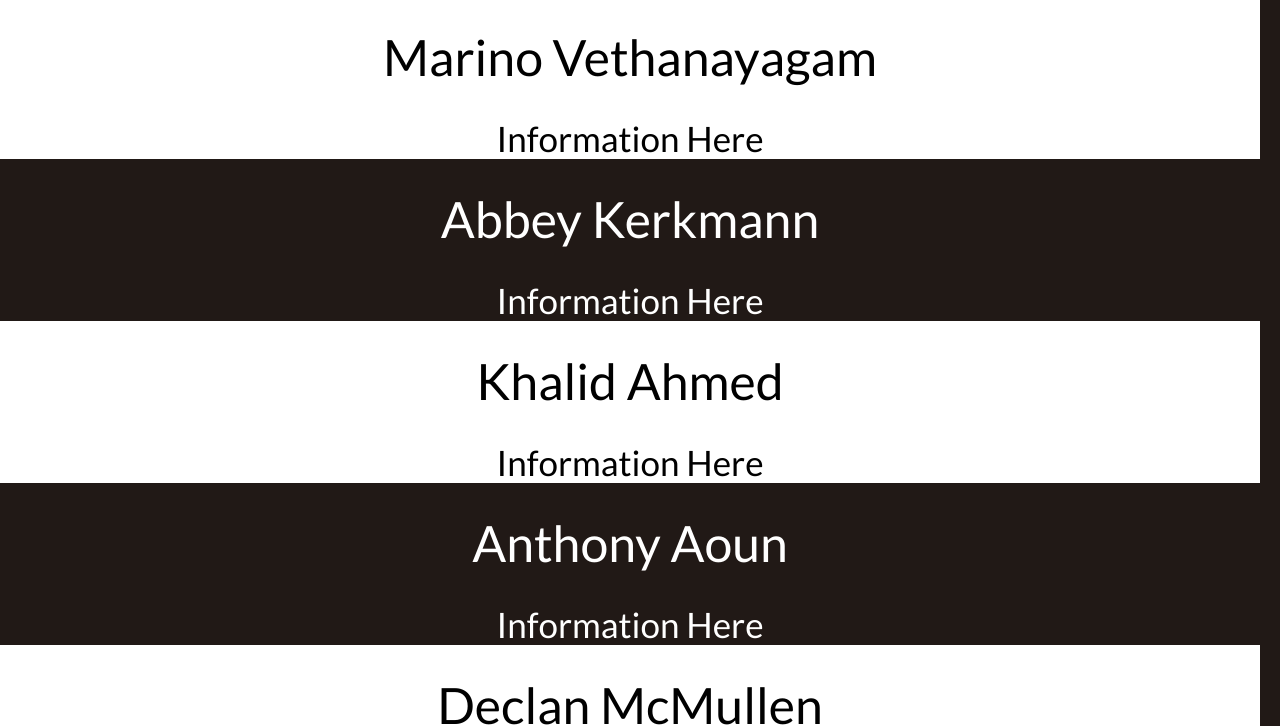
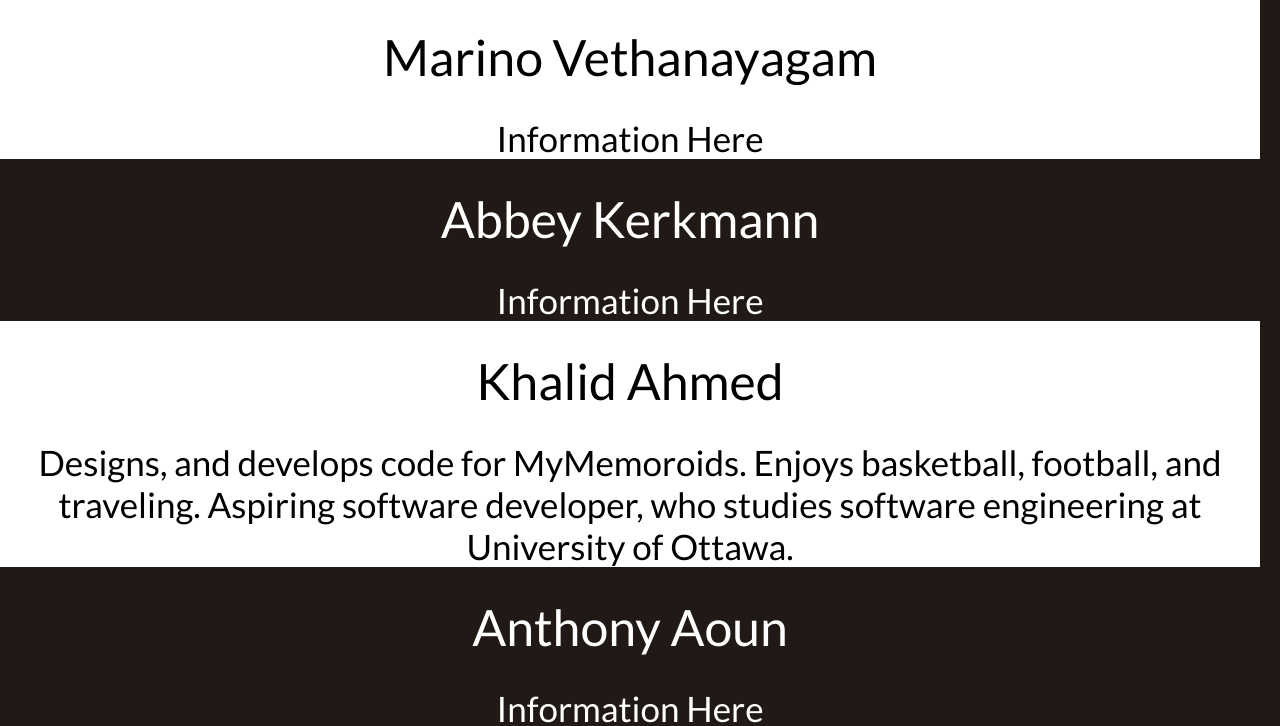
Before and after one commit to MyMemoroid/mymemoroid.github.io, a plain HTML site: page team.html in a window 1280 px wide. Shown: the part 78-804 px from the top of the page. Drawn offline with Linux system fonts and the light colour scheme.

Commit message:
modify khalid's section for team page

```diff
--- a/team.html
+++ b/team.html
@@ -34,7 +34,7 @@
       </div>
 	  <div class = "light">
 	    <div class = "emphasize">Khalid Ahmed</div>
-        <div class = "highlight">Information Here</div>
+        <div class = "highlight">Designs, and develops code for MyMemoroids. Enjoys basketball, football, and traveling. Aspiring software developer, who studies software engineering at University of Ottawa. </div>
       </div>
 	  <div class = "dark">
 	    <div class = "emphasize">Anthony Aoun</div>
```
